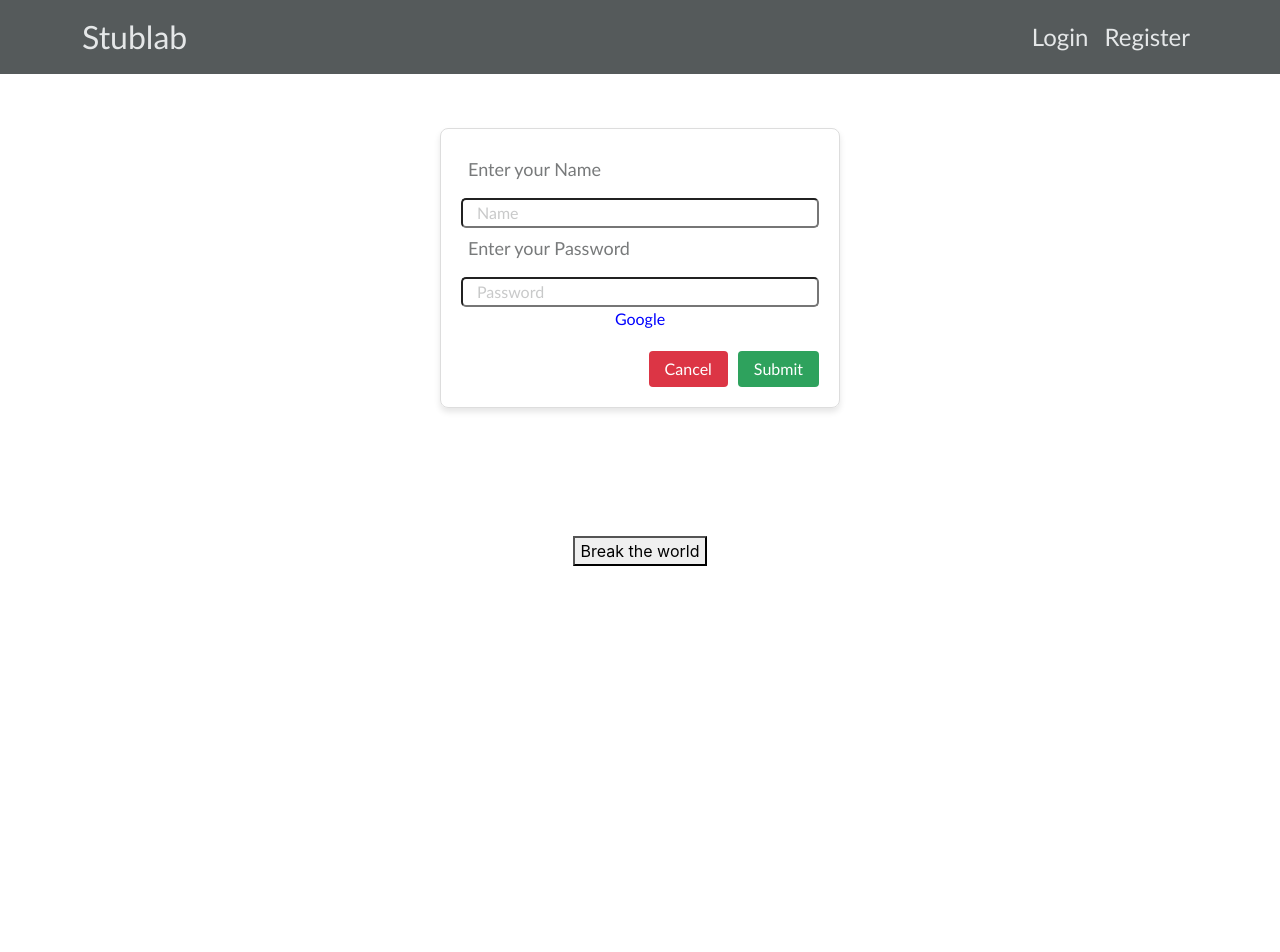
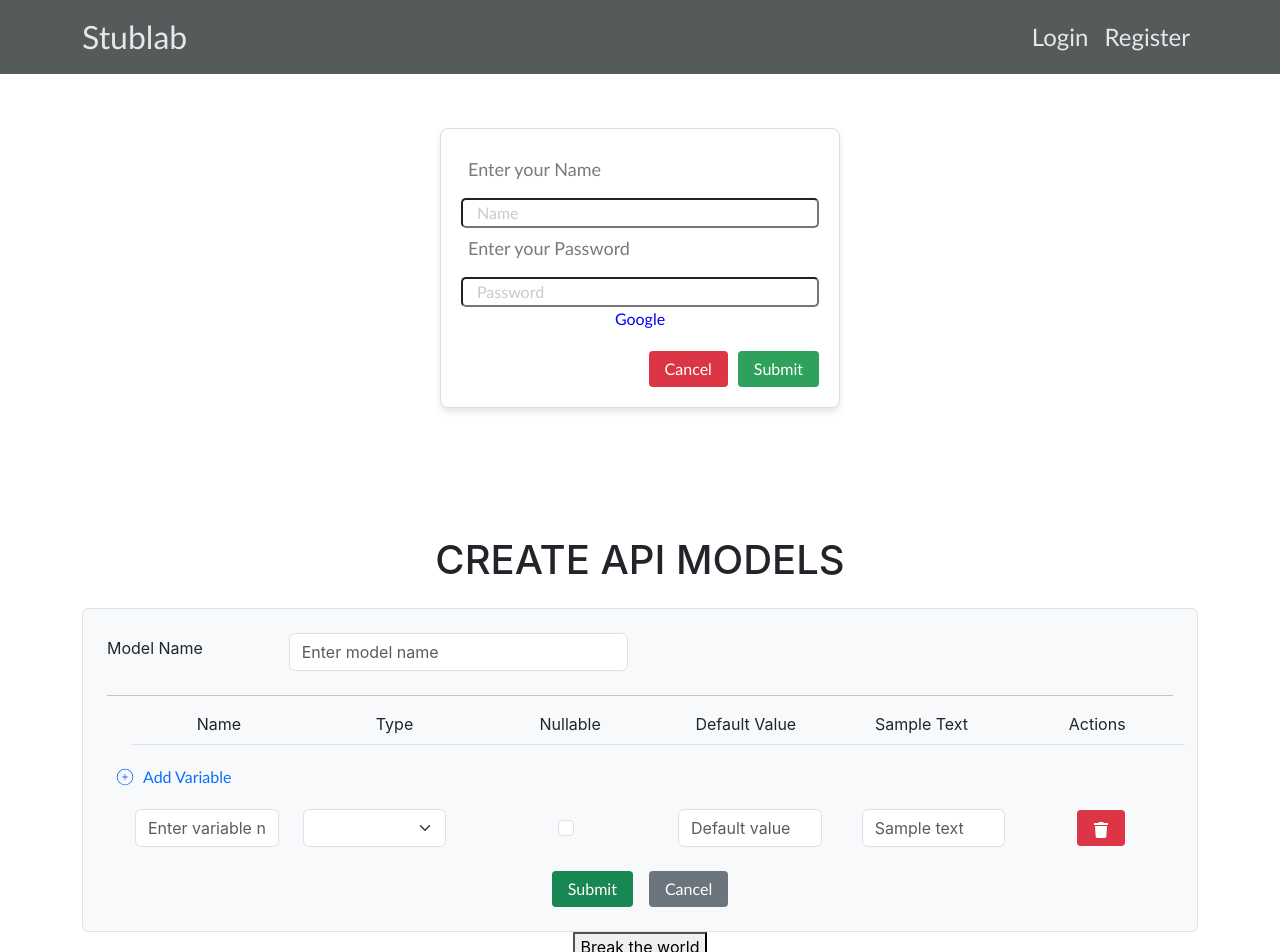
Before and after one commit to mentorbridgeindia/stublab, a React (Create React App) app: page / in a window 1280 px wide. Shown: the top 952 px of the page. Before the commit the page ends 800 px from the top, so only its background shows below. Built offline with nearby package versions, Linux system fonts and the light colour scheme.

Commit message:
New branch created and my code is added

```diff
--- a/package.json
+++ b/package.json
@@ -18,7 +18,10 @@
     "react": "^18.3.1",
     "react-bootstrap": "^2.10.6",
     "react-dom": "^18.3.1",
+    "react-hook-form": "^7.54.1",
+    "react-icons": "^5.4.0",
     "react-scripts": "5.0.1",
+    "react-toastify": "^10.0.6",
     "sass": "^1.82.0",
     "typescript": "^4.9.5",
     "web-vitals": "^2.1.4"
--- a/src/App.tsx
+++ b/src/App.tsx
@@ -3,12 +3,14 @@ import 'bootstrap/dist/css/bootstrap.min.css';
 import React from 'react';
 import Form from './components/Form';
 import NavBar from './components/navbar';
+import ModelForm from './pages/ModelForm/ModelForm';
 
 function App() {
   return (
     <div className="App">
      <NavBar />
       <Form />
+      <ModelForm/>
       <button onClick={() => {throw new Error("This is your first error!");}}>Break the world</button>
 
     </div>
--- /dev/null
+++ b/src/pages/ModelForm/ModelForm.tsx
@@ -0,0 +1,166 @@
+import React from "react";
+import { useForm, useFieldArray } from "react-hook-form";
+import { Form, Button, Row, Col, Container } from "react-bootstrap";
+import { toast, ToastContainer } from "react-toastify";
+import "react-toastify/dist/ReactToastify.css";
+import { FaTrash } from "react-icons/fa";
+import { CiCirclePlus } from "react-icons/ci";
+import { ModelData } from './ModelForm.types';
+
+const ModelForm: React.FC = () => {
+  const { control, handleSubmit, register, reset, formState: { errors } } = useForm<ModelData>({
+    defaultValues: {
+      modelName: "",
+      variables: [
+        { name: "", type: "String", isNullable: false, defaultValue: "", sampleText: "" },
+      ],
+    },
+  });
+
+  const { fields, append, remove } = useFieldArray({
+    control,
+    name: "variables",
+  });
+
+  const onSubmit = (data: ModelData) => {
+    const jsonData = {
+      modelName: data.modelName,
+      variables: data.variables,
+    };
+
+
+    toast.success("Model data is ready for submission!");
+  };
+
+  const handleCancel = () => {
+    reset({
+      modelName: "",
+      variables: [
+        { name: "", type: "string", isNullable: false, defaultValue: "", sampleText: "" },
+      ],
+    });
+    toast.info("Form reset");
+  };
+
+  return (
+    <Container>
+      <ToastContainer position="top-center" />
+      <h1 className="my-4 text-center">CREATE API MODELS</h1>
+      <div className="model-container border p-4 rounded bg-light">
+        <Form onSubmit={handleSubmit(onSubmit)}>
+          <Row className="align-items-center mb-4">
+            <Col sm={12} lg={2} className="text-lg-end">
+              <Form.Label>Model Name</Form.Label>
+            </Col>
+            <Col sm={10} lg={4}>
+              <Form.Control
+                {...register("modelName", { required: "Please enter model name" })}
+                type="text"
+                placeholder="Enter model name"
+                className="model-name-input"
+              />
+              {errors?.modelName && <p className="text-danger small">{errors.modelName.message}</p>}
+            </Col>
+          </Row>
+
+          <hr />
+
+          <Row className="font-weight-bold text-center border-bottom pb-2 mb-3 ms-4">
+            <Col>Name</Col>
+            <Col>Type</Col>
+            <Col>Nullable</Col>
+            <Col>Default Value</Col>
+            <Col>Sample Text</Col>
+            <Col>Actions</Col>
+          </Row>
+
+          <div className="d-flex justify-content-start mb-3">
+            <Button
+              variant="outline-primary"
+              onClick={() =>
+                append({
+                  name: "",
+                  type: "string",
+                  isNullable: false,
+                  defaultValue: "",
+                  sampleText: "",
+                })
+              }
+              className="d-flex align-items-center pt-1 ps-2 pe-2 pb-1"
+            >
+              <CiCirclePlus size={20} className="me-2" />
+              Add Variable
+            </Button>
+          </div>
+
+          {fields.map((item, index) => (
+            <Row key={item.id} className="align-items-center justify-content-start ms-3 mb-2">
+
+
+              <Col>
+                <Form.Control
+                  {...register(`variables.${index}.name` as const, { required: "please enter variable name" })}
+                  type="text"
+                  placeholder="Enter variable name"
+                />
+                {errors?.variables?.[index]?.name && (
+                  <p className="text-danger small">
+                    {errors?.variables?.[index]?.name?.message}
+                  </p>
+                )}
+              </Col>
+
+              <Col>
+                <Form.Select {...register(`variables.${index}.type` as const)} defaultValue="string">
+                  <option value="string">String</option>
+                  <option value="int">Int</option>
+                  <option value="long">Long</option>
+                  <option value="boolean">Boolean</option>
+                </Form.Select>
+              </Col>
+
+              <Col className="ms-4 text-center">
+                <Form.Check {...register(`variables.${index}.isNullable` as const)} type="checkbox" />
+              </Col>
+
+              <Col className="ms-3 text-center">
+                <Form.Control
+                  {...register(`variables.${index}.defaultValue` as const)}
+                  type="text"
+                  placeholder="Default value"
+                />
+              </Col>
+
+              <Col className="ms-3 text-center">
+                <Form.Control
+                  {...register(`variables.${index}.sampleText` as const)}
+                  type="text"
+                  placeholder="Sample text"
+                />
+              </Col>
+
+              <Col className="text-center">
+                <Button variant="danger" onClick={() => remove(index)} size="sm">
+                  <FaTrash />
+                </Button>
+              </Col>
+            </Row>
+          ))}
+
+
+
+          <div className="d-flex justify-content-center mt-4">
+            <Button type="submit" variant="success" className="mx-2">
+              Submit
+            </Button>
+            <Button variant="secondary" className="mx-2" onClick={handleCancel}>
+              Cancel
+            </Button>
+          </div>
+        </Form>
+      </div>
+    </Container>
+  );
+};
+
+export default ModelForm;
```
Also changed, not shown: src/pages/ModelForm/ModelForm.types.ts (added, +13 -0 lines), 1 other file (tests, documents, lock files or other folders).
